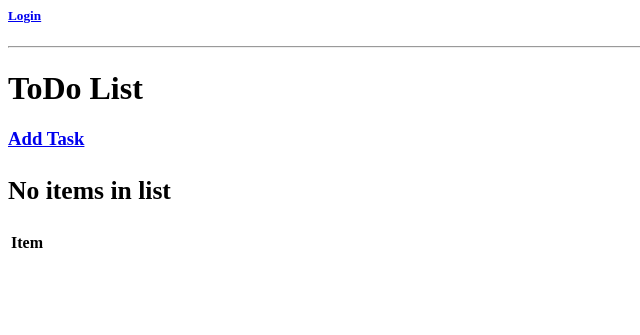
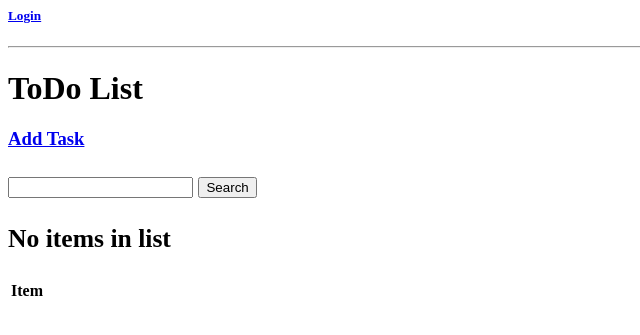
Before and after one commit to CheraNmimiri/todo_list, a Django app: page / in a window 1280 px wide. Shown: the top 335 px of the page, without its empty margins (0-640 px from the left). Run offline with Django 5.2, Linux system fonts and the light colour scheme; data comes from the database, SQL or seed files in the repository; both versions use the stored data as it was after the commit; lists and menus that the app fills with data are empty.

Commit message:
tasks list.html has changed and view.py is updated and now we can search between tasks for find considered task.

```diff
--- a/base/templates/base/task_list.html
+++ b/base/templates/base/task_list.html
@@ -13,6 +13,13 @@
 <hr>
 <h1> ToDo List <h1>
 <h3><a href="{% url  'task-create' %}"> Add Task <a><h3>
+<form method="GET">
+    <input type="text" name='search-area' value='{{search_input}}''>
+    {% comment %} be to komak mikone baray search kardan va hamcehnin khat balee ye option dare baray reset nashodan search hat dar sorat refresh {% endcomment %}
+    <input type="submit" value="Search">
+
+</form>
+
 
 <table>
 <tr>
--- a/base/views.py
+++ b/base/views.py
@@ -61,7 +61,17 @@ class TaskList(ListView):  # kolan in class baray namayesh koli data hay har use
         context['tasks'] = context['tasks'].filter(user=self.request.user.id)
         # in ja miyad context ro limit mojone be ueerha yani fagat data hau har user ro bar asas name dar database boro begir va namayesh bede.
         context['count'] = context['tasks'].filter(complete=False).count()
+
+        # ba neveshtan in function mitomi bakhsh search dashte bashi toy page taskhat va onaro entakhab koni!
+        search_input = self.request.GET.get('search-area') or ''
+        if search_input:
+            context['tasks'] = context['tasks'].filter(title__startswith=search_input)
+            # title__icontains = search_input check mikone ke aya toy task hat on harf hast ya na vali agar fagat harf aval melake bayad az
+            # title__startswitch estefade koni!
+
+        context['search_input'] = search_input  # in tike code va edamesh dar html task_list.html baesh mishe ba refresh search hat reset nashe
         return context
+
 
 class TaskDetail(LoginRequiredMixin, DetailView):  # namayesh details har object yek user
     model = Task
```
Also changed, not shown: db.sqlite3.
